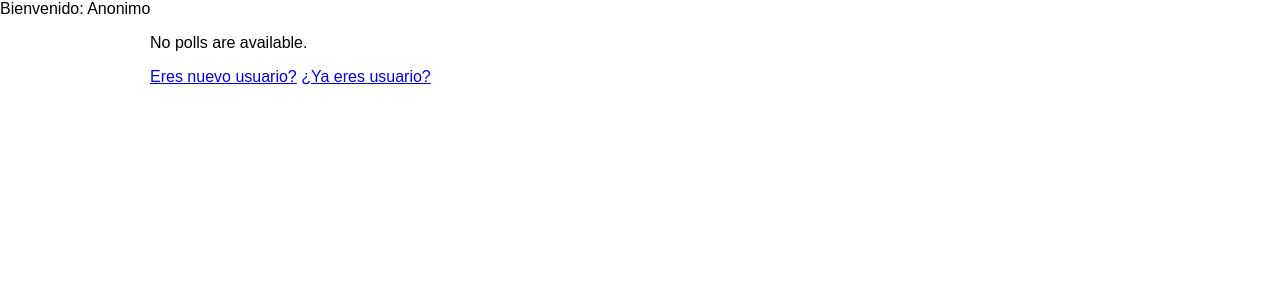
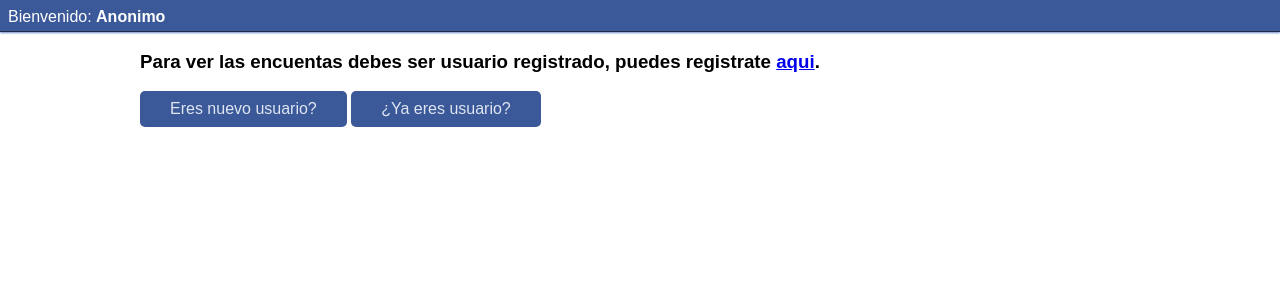
Before and after one commit to elib0/pySMT, a Django app: page / in a window 1280 px wide. Shown: the top 300 px of the page. Run offline with Django 3.2, Linux system fonts and the light colour scheme; data that the repository does not hold is empty; parts of the project's set-up code (start-up, migrations or seed data) failed here and were passed over; some libraries are stand-ins or nearby versions.

Commit message:
Some changes

```diff
--- a/pySMT/static/css/styl/style_styl.css
+++ b/pySMT/static/css/styl/style_styl.css
@@ -10,7 +10,10 @@ img,video,audio,embed,object,input,iframe{max-width:100%}
 .chromeframe p:before,.chromeframe p:after{content:"";display:table}
 .chromeframe p:after{clear:both}
 .chromeframe p a{color:#3a95fb}
-.content{zoom:1;max-width:980px;float:none !important;display:block;margin-right:auto !important;margin-left:auto !important;*margin-right:auto !important;*margin-left:auto !important}
+.system-message{background-color:#3b5998;border-bottom:solid 1px #1d2b49;-webkit-box-shadow:0 1px 2px #6c89c6;box-shadow:0 1px 2px #6c89c6;height:2em;padding:.5em;color:#fff}
+.welcome-message span{font-weight:bold}
+.welcome-message span a,.welcome-message span a:hover,.welcome-message span a:visited,.welcome-message span a:active{color:#fff;font-weight:bold}
+.content{zoom:1;max-width:1000px;float:none !important;display:block;margin-right:auto !important;margin-left:auto !important;*margin-right:auto !important;*margin-left:auto !important}
 .content:before,.content:after{content:"";display:table}
 .content:after{clear:both}
 .result-block ul{list-style:none;}
@@ -19,8 +22,11 @@ img,video,audio,embed,object,input,iframe{max-width:100%}
 .result-block ul li.bar2{background-color:#ff0080}
 .result-block ul li.bar3{background-color:#0f0}
 .result-block ul li.bar4{background-color:#ff8000}
-footer{zoom:1;max-width:980px;float:none !important;display:block;margin-right:auto !important;margin-left:auto !important;*margin-right:auto !important;*margin-left:auto !important}
+footer{zoom:1;max-width:1000px;float:none !important;display:block;margin-right:auto !important;margin-left:auto !important;*margin-right:auto !important;*margin-left:auto !important;}
 footer:before,footer:after{content:"";display:table}
 footer:after{clear:both}
+footer a{padding:9px 30px;display:inline-block;background:#3b5998;-webkit-border-radius:5px;border-radius:5px;cursor:pointer;text-align:center;text-decoration:none;-webkit-transition:200ms ease all;-moz-transition:200ms ease all;-o-transition:200ms ease all;-ms-transition:200ms ease all;transition:200ms ease all;-webkit-box-shadow:inset 0 1px 0 rgba(255,255,255,0.2);box-shadow:inset 0 1px 0 rgba(255,255,255,0.2);border:1px solid #2c4a87;color:#dfe5f2;text-shadow:0 1px 0 #1f3b74;border:0;background:#3b5998;text-shadow:none;-webkit-box-shadow:none;box-shadow:none;}
+footer a:hover{opacity:.9;-ms-filter:"progid:DXImageTransform.Microsoft.Alpha(Opacity=90)";filter:alpha(opacity=90);color:#e9eef7}
+footer a:active{opacity:1;-ms-filter:none;filter:none;position:relative;top:1px}
 @media all and (max-width: 705px) {
 }
--- a/pySMT/static/css/styl/style_styl.styl
+++ b/pySMT/static/css/styl/style_styl.styl
@@ -1,7 +1,25 @@
 @import 'jeet/framework'
 @import 'jeet/goodies'
 
-max-center = 980px
+max-center = 1000px
+
+color-base = #3B5998
+
+.system-message
+	background-color: color-base
+	border-bottom: solid 1px hsl(221, 44%, 20%)
+	box-shadow: 0 1px 2px hsl(221, 44%, 60%)
+	height 2em
+	padding 0.5em
+	color: #FFF
+
+.welcome-message span
+	font-weight: bold
+
+.welcome-message span
+	a, a:hover, a:visited, a:active
+		color: #FFF
+		font-weight bold
 
 .content
 	center(max-center)
@@ -22,6 +40,8 @@ max-center = 980px
 
 footer
 	center(max-center)
+	a
+		btn(color-base)
 
 
 // Mobile
--- a/pySMT/templates/index.html
+++ b/pySMT/templates/index.html
@@ -26,17 +26,20 @@
             {% endif %}
         {% endblock systemmessage %}
 
-        <span>Bienvenido:
+        <span class="welcome-message">Bienvenido:
+            <span>
         {% if user.is_authenticated  %}
             <a href="{% url 'users:profile' user.id %}">{{ user.username }}</a>
         {% else %}
             Anonimo
         {% endif %}
             </span>
+        </span>
 
         </div>
         <div class="content">
         {% block content %}
+        {% if user.is_authenticated %}
             {% if latest_poll_list %}
                 <h1>Hacer una de nuestras encuestas</h1>
                 <ul>
@@ -46,6 +49,9 @@
                 </ul>
             {% else %}
                 <p>No polls are available.</p>
+            {% endif %}
+        {% else %}
+            <h3>Para ver las encuentas debes ser usuario registrado, puedes registrate <a href="{% url 'users:register' %}">aqui</a>.</h3>
         {% endif %}
         {% endblock content %}
         </div>
```
Lines whose indentation alone changed are shown as unchanged.
